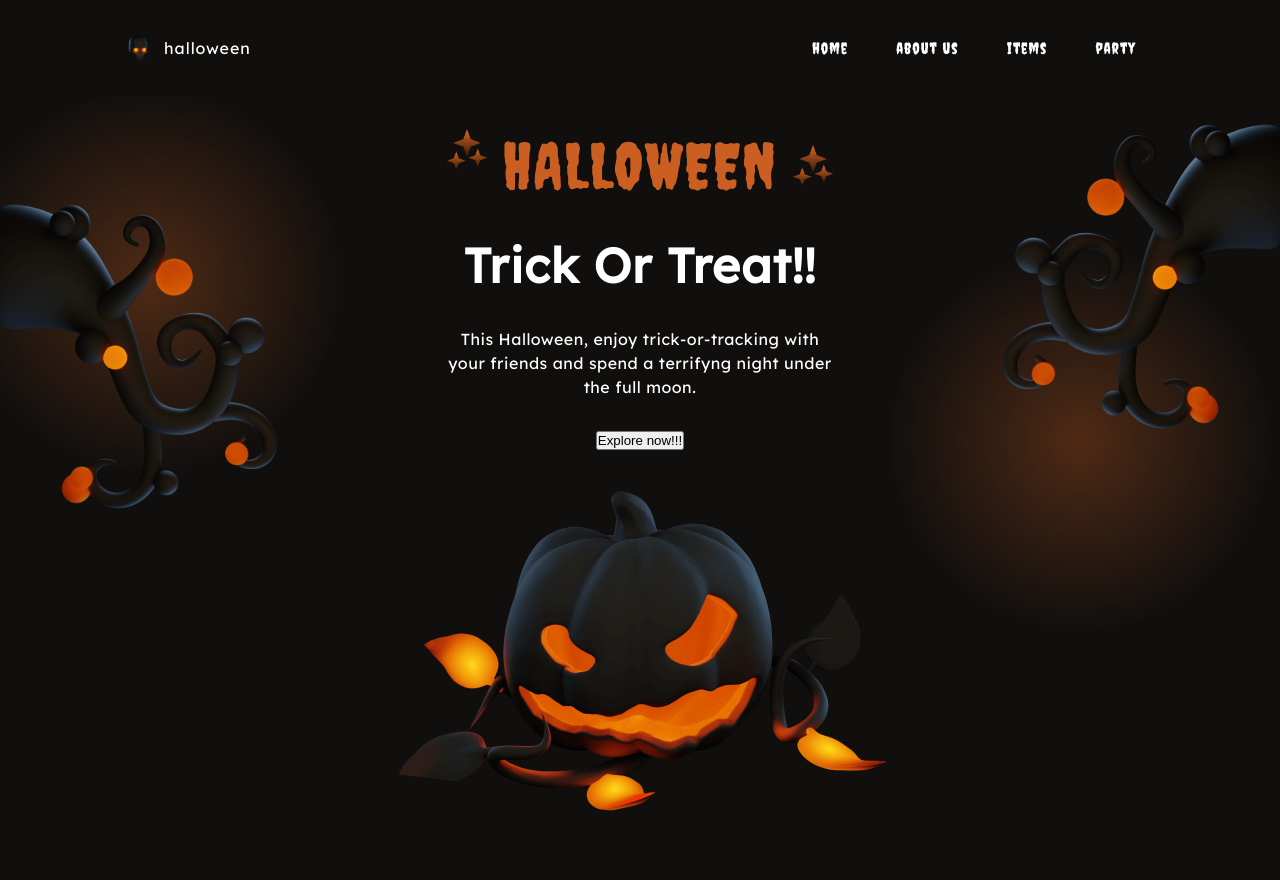
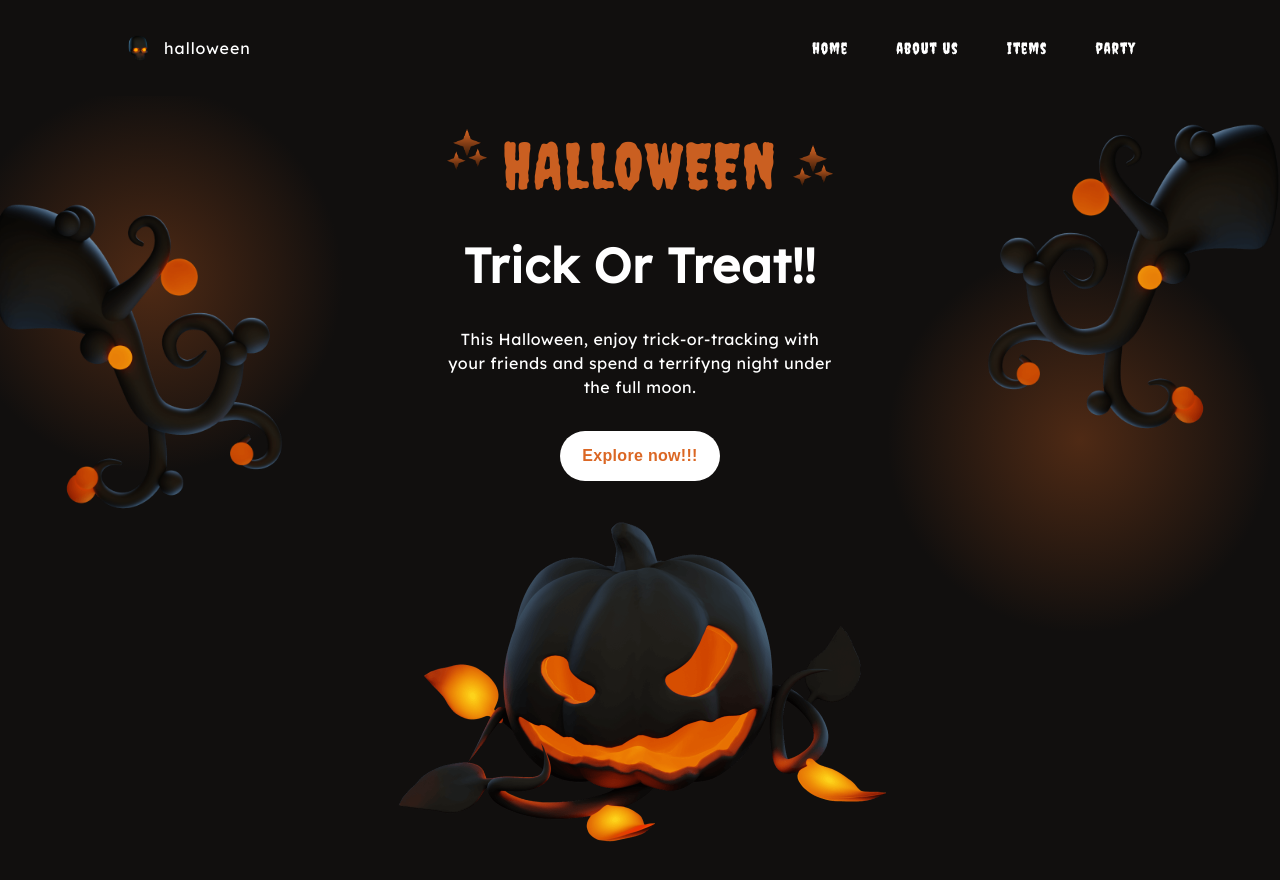
Before and after one commit to eziiel/halloween, a React (Vite) app: page / in a window 1280 px wide. Shown: the top 880 px of the page. Built offline with nearby package versions, Linux system fonts and the light colour scheme.

Commit message:
button-deefault

```diff
--- a/src/assets/button/index.tsx
+++ b/src/assets/button/index.tsx
@@ -1,7 +1,24 @@
 import React from 'react'
+import * as S from "./styled"
+interface DataButton {
+  text:string
+  backColor:string
+  color:string
+  width:string
+  height:string
+  size:string
+}
 
-export const Button = () => {
+
+export const Button = ({text,backColor,color,width,height,size}:DataButton) => {
   return (
-    <div>Button</div>
+    <S.ButtonDefault
+    backColor={backColor}
+    color={color}
+    width={width}
+    height={height}
+    size={size}
+    >{text}
+    </S.ButtonDefault>
   )
 }
--- a/src/assets/button/styled.ts
+++ b/src/assets/button/styled.ts
@@ -1 +1,30 @@
 import styled from "styled-components";
+
+interface DataButton {
+  backColor: string;
+  color: string;
+  width: string;
+  height: string;
+  size: string;
+}
+
+const ButtonDefault = styled.button<DataButton>`
+  background: var(${(props) => props.backColor});
+  color: var(${(props) => props.color});
+  width: ${(props) => props.width};
+  height: ${(props) => props.height};
+  font-size: var(${(props) => props.size});
+  border-radius: 50px;
+  font-weight: 550;
+  letter-spacing: 0.3px;
+  text-align: center;
+  cursor: pointer;
+  border: none;
+  :hover{
+    background: var(${(props) => props.color});
+    color: var(${(props) => props.backColor});
+    box-shadow: 0 0 200px 3px var(${(props) => props.color});
+  }
+`;
+
+export { ButtonDefault };
--- a/src/components/home/index.tsx
+++ b/src/components/home/index.tsx
@@ -3,6 +3,7 @@ import ImgFirst from "../../../public/images/home-pumpkin.png"
 import ImgLeft from "../../../public/images/home-tree1.png"
 import ImgRight from "../../../public/images/home-tree2.png"
 import Stars from "../../../public/images/stars.png"
+import { Button } from "../../assets/button"
 
 
 const HomeMain = () => {
@@ -21,7 +22,13 @@ const HomeMain = () => {
           This Halloween, enjoy trick-or-tracking with your friends and spend a terrifyng
           night under the full moon.
         </S.Text_first_home>
-        <S.Button_first_home>Explore now!!!</S.Button_first_home>
+        <Button
+          text="Explore now!!!"
+          backColor="--white_color"
+          width="160px"
+          height="50px"
+          size="--first_size"
+          color="--first_color"/>
         <S.img_first_home src={ImgFirst} alt="pumpkin image"/>
         <S.img_second_first_home src={ImgLeft} alt="tree image"/>
         <S.img_thirdy_first_home src={ImgRight} alt="tree image"/>
--- a/src/components/home/styled.ts
+++ b/src/components/home/styled.ts
@@ -70,7 +70,6 @@ const Text_first_home = styled.p`
   line-height: 1.5;
 `
 
-const Button_first_home = styled.button``
 
 const img_first_home = styled.img`
   width: 500px;
@@ -79,14 +78,14 @@ const img_first_home = styled.img`
 const img_second_first_home = styled.img`
   width: 300px;
   position: absolute;
-  left: -15px;
+  left: -10px;
   top: 25%;
 `;
 
 const img_thirdy_first_home = styled.img`
   width: 300px;
   position: absolute;
-  right: -15px;
+  right: 0;
   top: 15%;
 `;
 
@@ -101,7 +100,6 @@ export {
   img_title,
   SubTitle_first_home,
   Text_first_home,
-  Button_first_home,
   img_first_home,
   img_second_first_home,
   img_thirdy_first_home,
```
